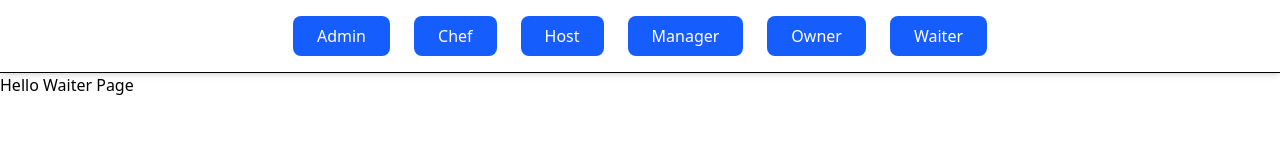
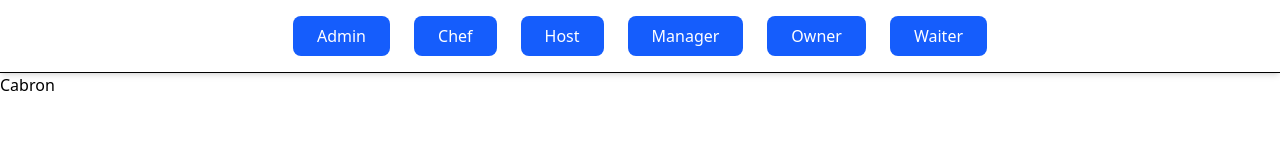
Before and after one commit to maxpilipovic/restaurant-management-system, a React (Vite) app in the folder frontend/: page /waiter in a window 1280 px wide. Shown: the top 163 px of the page. Built offline with nearby package versions, Linux system fonts and the light colour scheme.

Commit message:
leon cabron

```diff
--- a/frontend/src/pages/PageWaiter.jsx
+++ b/frontend/src/pages/PageWaiter.jsx
@@ -2,7 +2,7 @@ import React from 'react';
 
 export const PageWaiter = () => {
   return (
-    <h1>Hello Waiter Page</h1>
+    <h1>Cabron</h1>
   );
 };
 
```
